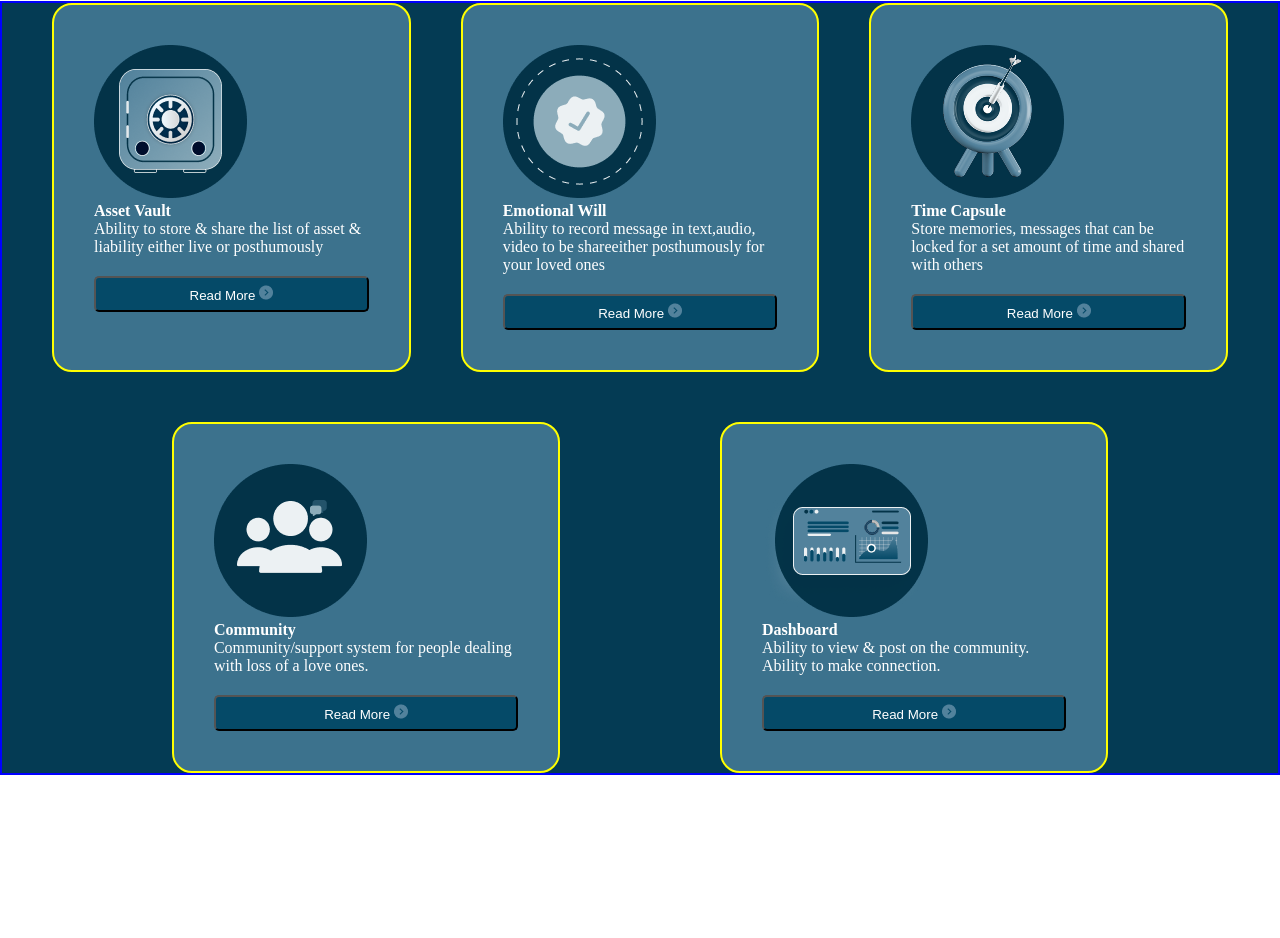
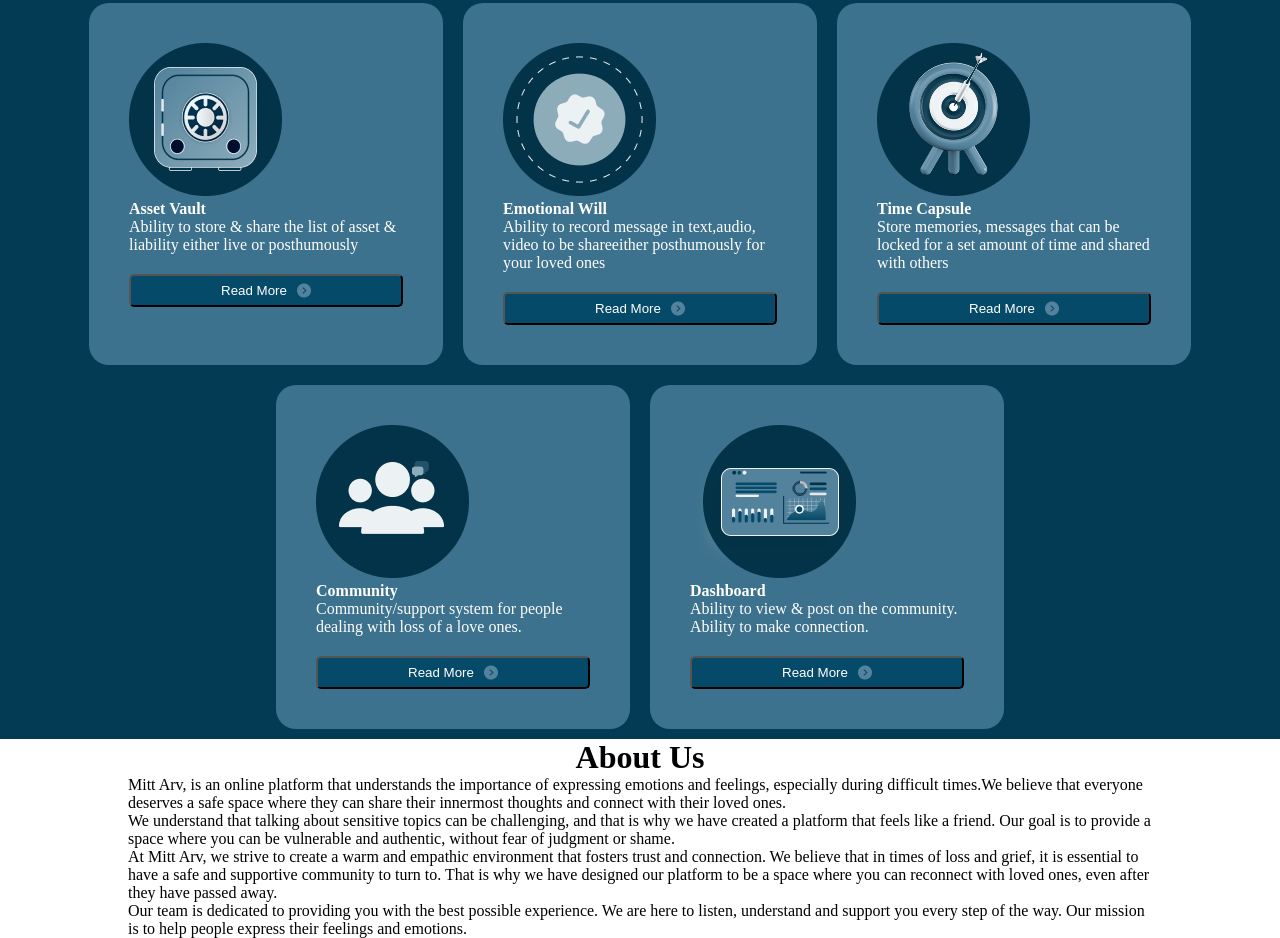
Before and after one commit to Elijah-Global/Figma-Home-Page, a plain HTML site: page index.html in a window 1280 px wide. Shown: the part 772-1710 px from the top of the page. Before the commit the page ends 1547 px from the top, so only its background shows below. Drawn offline with Linux system fonts and the light colour scheme; a web font is replaced by a local one.

Commit message:
added laout

```diff
--- a/index.html
+++ b/index.html
@@ -77,9 +77,7 @@
             <p>Store memories, messages that can be locked for a set amount of time and shared with others </p>
             <button> Read More <img src="/image/Vector.png" alt="logo"></button>
         </div>
-        </div>
 
-        <div class="two">
         <div class="asset">
             <div class="image">
                 <img src="/image/4.png" alt="logo">
@@ -95,10 +93,33 @@
             </div>
             <h4>Dashboard</h4>
             <p>Ability to view & post on the community. Ability to make connection. </p>
-            <button> Read More <img src="/image/Vector.png" alt="logo"></button>
+            <button > Read More <img src="/image/Vector.png" alt="logo"></button>
         </div>
-       </div>
+        </div>
+        </div>
+        <div class="about">
+            <h1>About Us</h1>
+            <p>Mitt Arv, is an online platform that understands the importance of expressing emotions and feelings, especially during difficult times.We believe that everyone deserves a safe space where they can share their innermost thoughts and connect with their loved ones.</p>
 
-    </div>
+
+
+               <p> We understand that talking about sensitive topics can be challenging, and that is why we have created a platform that feels like a friend. Our goal is to provide a space where you can be vulnerable and authentic, without fear of judgment or shame.</p>
+
+
+
+
+                <p>At Mitt Arv, we strive to create a warm and empathic environment that fosters trust and connection. We believe that in times of loss and grief, it is essential to have a safe and supportive community to turn to. That is why we have designed our platform to be a space where you can reconnect with loved ones, even after they have passed away.</p>
+
+
+
+               <p> Our team is dedicated to providing you with the best possible experience. We are here to listen, understand and support you every step of the way. Our mission is to help people express their feelings and emotions.</p>
+
+        </div>
+        <footer>
+
+        </footer>
+
+
+
   </body>
 </html>
--- a/style.css
+++ b/style.css
@@ -77,11 +77,11 @@ gap: 50px;
     width: 100%;
     margin: auto;
     justify-content: space-between;
-    border: 2px solid red;
+    /* border: 2px solid red; */
     margin-top: 30px;
 }
 .hero-text1{
-    border: 2px solid blue;
+    /* border: 2px solid blue; */
     width: 50%;
     padding: 40px;
     line-height: 48px;
@@ -95,7 +95,7 @@ font-size: 48px;
     margin-top: 20px;
 }
 .hero-text-image{
-    border: 2px solid yellow;
+    /* border: 2px solid yellow; */
     width: 50%;
 }
 .hero-text-image img{
@@ -114,23 +114,21 @@ font-size: 48px;
     text-align: center;
 }
 .five-layout{
-    border: 2px solid blue;
     padding:0 50px;
     background-color: rgb(4, 59, 84);
     width: 100%;
 }
 .three{
-    /* border: 2px solid red; */
     display: flex;
-    flex-direction: row;
-    justify-content: space-between;
-    gap: 50px;
+    flex-wrap: wrap;
+    justify-content: center;
 
 }
 .asset{
-    border: 2px solid yellow;
+    /* border: 2px solid yellow;  */
     padding: 40px;
-    width: 33%;
+    width: 30%;
+    margin: 10px 10px;
     background-color: rgb(60, 114, 141);
     color: white;
     border-radius: 20px;
@@ -142,13 +140,20 @@ font-size: 48px;
     background-color: rgb(5, 74, 104);
     color: white;
     border-radius: 5px;
+    display: flex;
+    gap: 10px;
+    align-items: center;
+    justify-content: center;
 }
-.two{
-    display: flex;
-    flex-direction: row;
-    justify-content: space-evenly;
-    gap: 40px;
-    margin-top: 50px;
-
-
+.about{
+    /* border: 2px solid blue;  */
+   /* padding: 30px 50px; */
 }
+.about h1{
+text-align: center;
+}
+.about p{
+    /* border: 2px solid yellow;  */
+    width: 80%;
+    margin: auto;
+}
```
